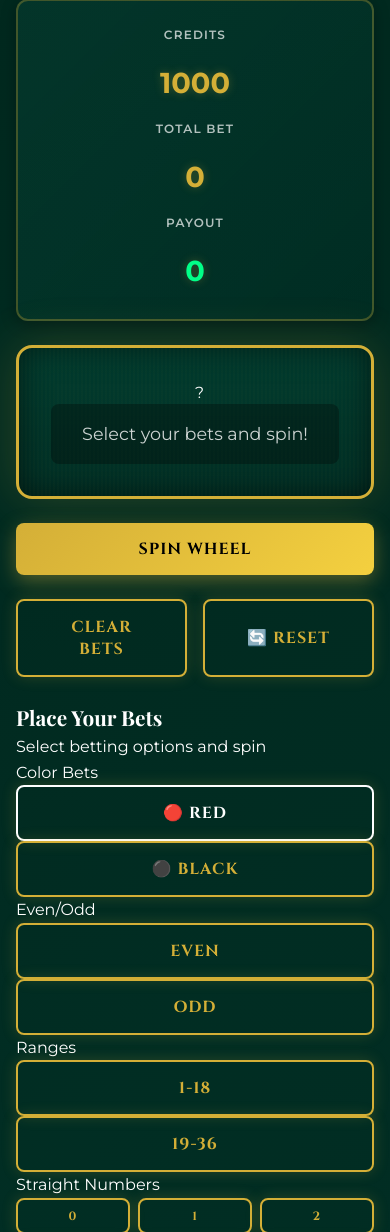
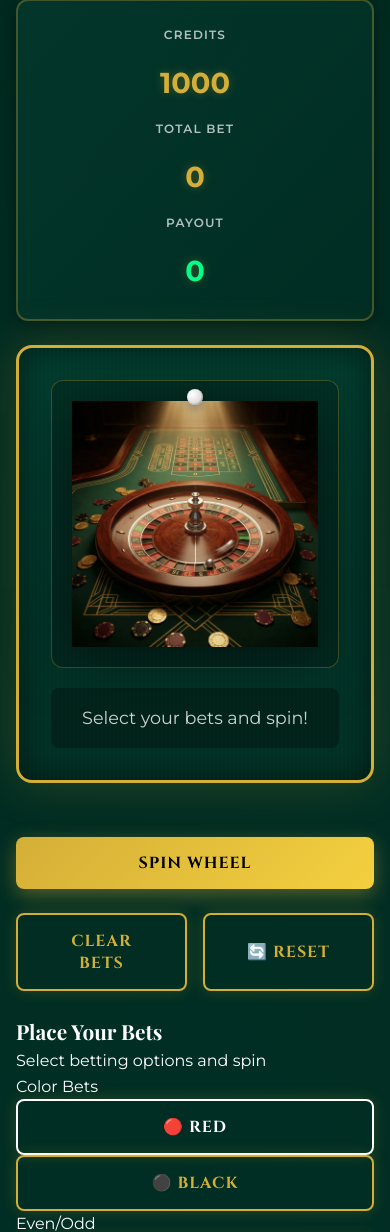
Before and after one commit to Krishnaait/AYACHI-casino, a PHP site: page /games/roulette.php in a window 390 px wide. Shown: the part 1945-3177 px from the top of the page. Run offline with PHP 8.4, Linux system fonts and the light colour scheme.

Commit message:
Add professional roulette wheel with realistic spinning animation and ball indicator

```diff
--- a/games/roulette.php
+++ b/games/roulette.php
@@ -65,7 +65,11 @@ include '../includes/header.php';
                 <!-- ROULETTE WHEEL DISPLAY -->
                 <div class="wheel-section">
                     <div class="wheel-container">
-                        <div class="wheel" id="wheel">?</div>
+                        <div class="professional-wheel" id="professionalWheel">
+                            <img src="/public/images/roulette-wheel-professional.webp" alt="Roulette Wheel" class="wheel-image">
+                            <div class="ball-indicator"></div>
+                            <div class="winning-number" id="winningNumber">?</div>
+                        </div>
                     </div>
                     <div class="game-message" id="message">Select your bets and spin!</div>
                 </div>
@@ -190,7 +194,7 @@ include '../includes/header.php';
         </div>
     </div>
 
-    <script src="../public/js/roulette-wheel.js"></script>
+    <script src="../public/js/roulette-professional.js"></script>
     <script src="../public/js/roulette.js"></script>
 
     <?php include '../includes/footer.php'; ?>
--- a/includes/header.php
+++ b/includes/header.php
@@ -17,6 +17,7 @@
     <link rel="stylesheet" href="/public/css/game-layout.css">
     <link rel="stylesheet" href="/public/css/pages.css">
     <link rel="stylesheet" href="/public/css/roulette-wheel.css">
+    <link rel="stylesheet" href="/public/css/roulette-professional.css">
     <link rel="preconnect" href="https://fonts.googleapis.com">
     <link rel="preconnect" href="https://fonts.gstatic.com" crossorigin>
     <link href="https://fonts.googleapis.com/css2?family=Playfair+Display:wght@700;900&family=Montserrat:wght@400;500;600;700&family=Cinzel:wght@600;700&display=swap" rel="stylesheet">
--- /dev/null
+++ b/public/css/roulette-professional.css
@@ -0,0 +1,124 @@
+/* Professional Roulette Wheel Styling */
+
+.professional-wheel {
+    position: relative;
+    width: 100%;
+    max-width: 500px;
+    aspect-ratio: 1;
+    margin: 0 auto;
+    display: flex;
+    align-items: center;
+    justify-content: center;
+}
+
+.wheel-image {
+    width: 100%;
+    height: 100%;
+    object-fit: contain;
+    transition: transform 0.05s linear;
+    filter: drop-shadow(0 10px 30px rgba(0, 0, 0, 0.5));
+}
+
+.professional-wheel.spinning .wheel-image {
+    animation: wheelSpin 4s cubic-bezier(0.25, 0.46, 0.45, 0.94) forwards;
+}
+
+@keyframes wheelSpin {
+    0% {
+        transform: rotate(0deg);
+    }
+    100% {
+        transform: rotate(3600deg);
+    }
+}
+
+/* Ball indicator (fixed at top) */
+.ball-indicator {
+    position: absolute;
+    top: -15px;
+    left: 50%;
+    transform: translateX(-50%);
+    width: 20px;
+    height: 20px;
+    background: linear-gradient(135deg, #fff, #e0e0e0);
+    border-radius: 50%;
+    box-shadow: 0 4px 12px rgba(0, 0, 0, 0.4), inset -1px -1px 3px rgba(0, 0, 0, 0.3);
+    z-index: 10;
+}
+
+.ball-indicator::before {
+    content: '';
+    position: absolute;
+    top: 50%;
+    left: 50%;
+    transform: translate(-50%, -50%);
+    width: 12px;
+    height: 12px;
+    background: radial-gradient(circle at 30% 30%, #fff, #d0d0d0);
+    border-radius: 50%;
+}
+
+/* Winning number display */
+.winning-number {
+    position: absolute;
+    bottom: 20px;
+    left: 50%;
+    transform: translateX(-50%);
+    font-size: 2.5rem;
+    font-weight: 900;
+    color: #d4af37;
+    text-shadow: 0 2px 8px rgba(0, 0, 0, 0.6);
+    background: rgba(0, 0, 0, 0.3);
+    padding: 10px 20px;
+    border-radius: 8px;
+    border: 2px solid #d4af37;
+    min-width: 80px;
+    text-align: center;
+    opacity: 0;
+    transition: opacity 0.3s ease 4s;
+}
+
+.professional-wheel.spinning .winning-number {
+    opacity: 0;
+}
+
+.professional-wheel.result .winning-number {
+    opacity: 1;
+}
+
+/* Responsive */
+@media (max-width: 768px) {
+    .professional-wheel {
+        max-width: 350px;
+    }
+
+    .winning-number {
+        font-size: 2rem;
+        padding: 8px 16px;
+    }
+
+    .ball-indicator {
+        width: 16px;
+        height: 16px;
+        top: -12px;
+    }
+}
+
+/* Wheel section container */
+.wheel-section {
+    display: flex;
+    flex-direction: column;
+    align-items: center;
+    gap: 20px;
+    margin-bottom: 30px;
+}
+
+.wheel-container {
+    width: 100%;
+    display: flex;
+    justify-content: center;
+    background: rgba(0, 0, 0, 0.2);
+    padding: 20px;
+    border-radius: 12px;
+    border: 1px solid rgba(212, 175, 55, 0.3);
+}
--- /dev/null
+++ b/public/js/roulette-professional.js
@@ -0,0 +1,70 @@
+/**
+ * Professional Roulette Wheel Animation
+ * Handles the spinning animation for the professional roulette wheel image
+ */
+
+class ProfessionalRouletteWheel {
+    constructor() {
+        this.wheelElement = document.getElementById('professionalWheel');
+        this.wheelImage = this.wheelElement?.querySelector('.wheel-image');
+        this.winningNumberDisplay = document.getElementById('winningNumber');
+        this.isSpinning = false;
+
+        // Roulette numbers positions (0-36)
+        this.numbers = [0, 26, 3, 35, 12, 28, 7, 29, 18, 22, 9, 31, 14, 20, 1, 33, 16, 24, 5, 10, 23, 8, 30, 11, 36, 13, 27, 6, 34, 17, 25, 2, 21, 4, 19, 15, 32];
+        this.numberPositions = {};
+        this.calculateNumberPositions();
+    }
+
+    calculateNumberPositions() {
+        // Each number occupies 360/37 degrees (approximately 9.73 degrees)
+        const degreesPerNumber = 360 / 37;
+
+        this.numbers.forEach((num, index) => {
+            // Position is from top (0 degrees = top)
+            this.numberPositions[num] = index * degreesPerNumber;
+        });
+    }
+
+    spin(winningNumber, callback) {
+        if (this.isSpinning) return;
+
+        this.isSpinning = true;
+        this.wheelElement.classList.add('spinning');
+        this.wheelElement.classList.remove('result');
+
+        // Calculate target rotation
+        // We want the winning number to end up at the top (0 degrees)
+        const numberDegree = this.numberPositions[winningNumber];
+
+        // Add multiple full rotations (3600 degrees = 10 full spins) plus the final position
+        const finalRotation = 3600 + (360 - numberDegree);
+
+        // Apply the rotation
+        this.wheelImage.style.transform = `rotate(${finalRotation}deg)`;
+
+        // After spin completes, show result
+        setTimeout(() => {
+            this.wheelElement.classList.remove('spinning');
+            this.wheelElement.classList.add('result');
+            this.winningNumberDisplay.textContent = winningNumber;
+            this.isSpinning = false;
+
+            if (callback) {
+                callback();
+            }
+        }, 4000); // Match the CSS animation duration
+    }
+
+    reset() {
+        this.wheelImage.style.transform = 'rotate(0deg)';
+        this.wheelElement.classList.remove('spinning', 'result');
+        this.winningNumberDisplay.textContent = '?';
+    }
+}
+
+// Initialize the wheel when page loads
+let professionalWheel;
+document.addEventListener('DOMContentLoaded', function() {
+    professionalWheel = new ProfessionalRouletteWheel();
+});
--- a/public/js/roulette.js
+++ b/public/js/roulette.js
@@ -99,14 +99,23 @@ function spinWheel() {
   showMessage('Spinning...');
   playSound('spin');
 
+  const winningNumber = Math.floor(Math.random() * 37);
+  gameState.result = winningNumber;
+
+  if (typeof professionalWheel !== 'undefined') {
+    professionalWheel.spin(winningNumber, () => {
+      handleSpinResult(winningNumber, spinBtn);
+    });
+  } else {
+    setTimeout(() => {
+      handleSpinResult(winningNumber, spinBtn);
+    }, 4000);
+  }
+}
+
+function handleSpinResult(winningNumber, spinBtn) {
   const wheel = document.getElementById('wheel');
-  wheel.classList.add('spinning');
-
-  setTimeout(() => {
-    const winningNumber = Math.floor(Math.random() * 37);
-    gameState.result = winningNumber;
-
-    wheel.classList.remove('spinning');
+  if (wheel) {
     wheel.textContent = winningNumber;
 
     // Calculate winnings
@@ -145,7 +154,6 @@ function spinWheel() {
     spinBtn.disabled = false;
     spinBtn.textContent = 'SPIN WHEEL';
     updateDisplay();
-  }, 3000);
 }
 
 function resetCredits() {
@@ -155,6 +163,9 @@ function resetCredits() {
   gameState.result = null;
   document.getElementById('wheel').textContent = '?';
   document.getElementById('winAmount').textContent = '0';
+  if (typeof professionalWheel !== 'undefined') {
+    professionalWheel.reset();
+  }
   showMessage('Credits reset to 1000!', 'win');
   updateDisplay();
 }
```
